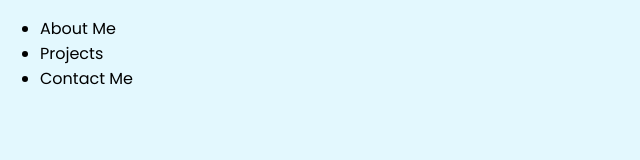
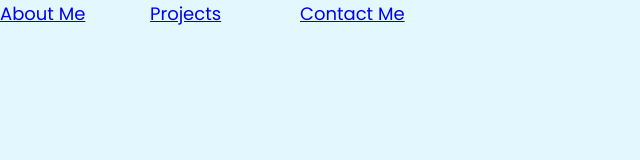
Before and after one commit to Ckhajira/portfolio-website, a plain HTML site: page index.html in a window 1280 px wide. Shown: the whole page, without its empty margins (0-640 px from the left). Drawn offline with Linux system fonts and the light colour scheme.

Commit message:
This commit adds the links to the header

```diff
--- a/index.css
+++ b/index.css
@@ -1,4 +1,10 @@
 @import url("https://fonts.googleapis.com/css?family=Poppins");
+
+*,
+*::before,
+*::after {
+    box-sizing: border-box;
+}
 
 body {
     background-color: #E3F8FE;
@@ -6,3 +12,16 @@ body {
     padding: 0;
     font-family: 'Poppins', sans-serif;
 }
+
+nav ul {
+    display: flex;
+    margin: 0;
+    padding: 0;
+}
+
+nav ul li {
+    list-style: none;
+    font-size: 18px;
+    justify-content: flex-end;
+    width: 150px;
+}
--- a/index.html
+++ b/index.html
@@ -11,9 +11,9 @@
     <header>
         <nav>
             <ul>
-                <li>About Me</li>
-                <li>Projects</li>
-                <li>Contact Me</li>
+                <li><a href="#">About Me</a></li>
+                <li><a href="#">Projects</a></li>
+                <li><a href="#">Contact Me</a></li>
             </ul>
         </nav>
     </header>
```
